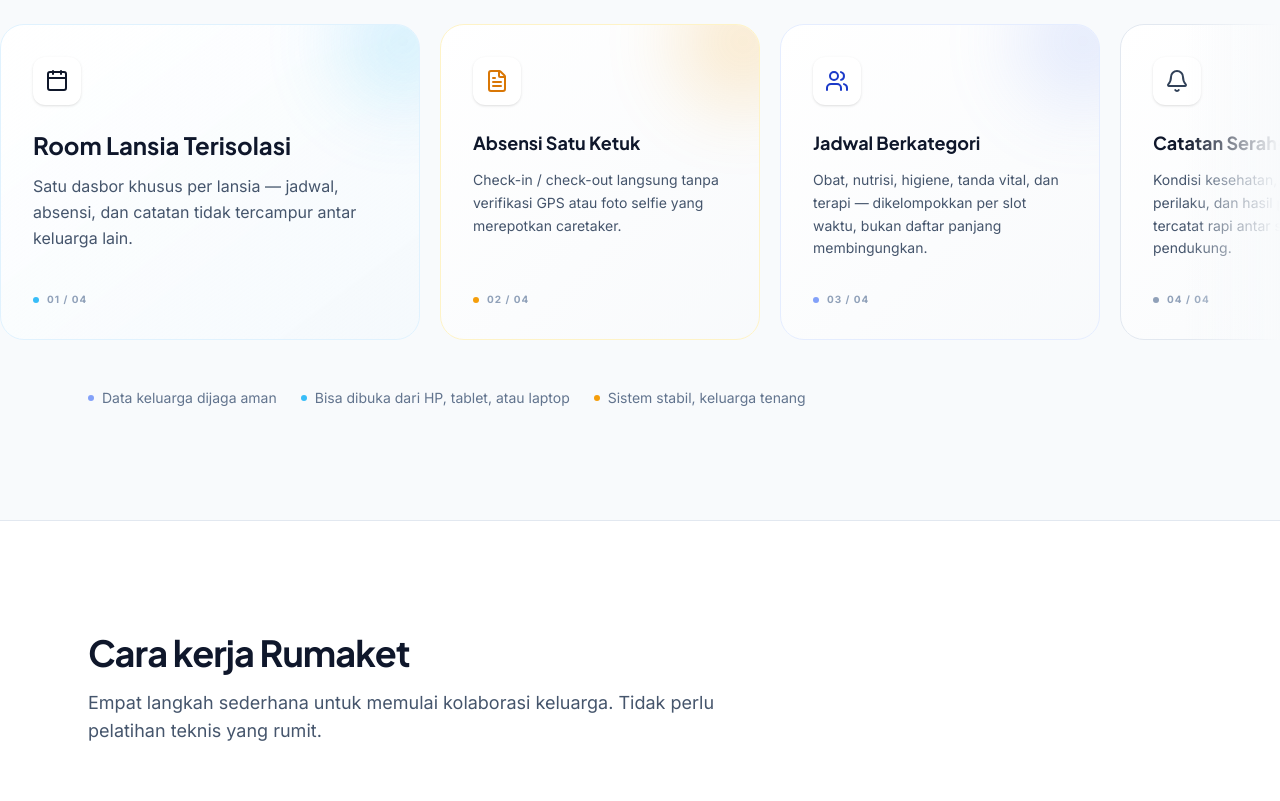
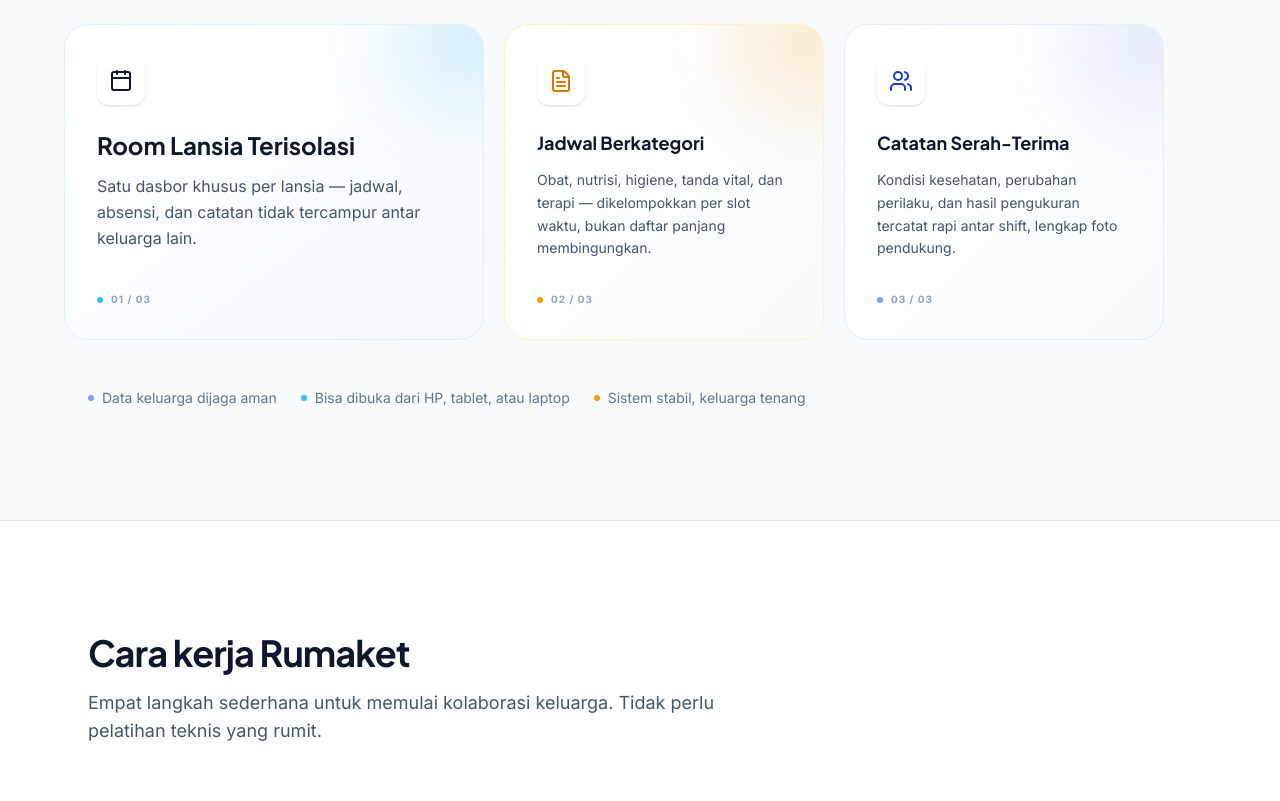
Before and after one commit to VinoSheesh/Rumaket, a Next.js app: page / in a window 1280 px wide. Shown: the part 1960-2761 px from the top of the page. Built offline with nearby package versions, Linux system fonts and the light colour scheme.

Commit message:
fix: reduce unused-irrelevant data

```diff
--- a/src/data/home.ts
+++ b/src/data/home.ts
@@ -2,10 +2,6 @@
   {
     title: "Room Lansia Terisolasi",
     desc: "Satu dasbor khusus per lansia — jadwal, absensi, dan catatan tidak tercampur antar keluarga lain.",
-  },
-  {
-    title: "Absensi Satu Ketuk",
-    desc: "Check-in / check-out langsung tanpa verifikasi GPS atau foto selfie yang merepotkan caretaker.",
   },
   {
     title: "Jadwal Berkategori",
```
